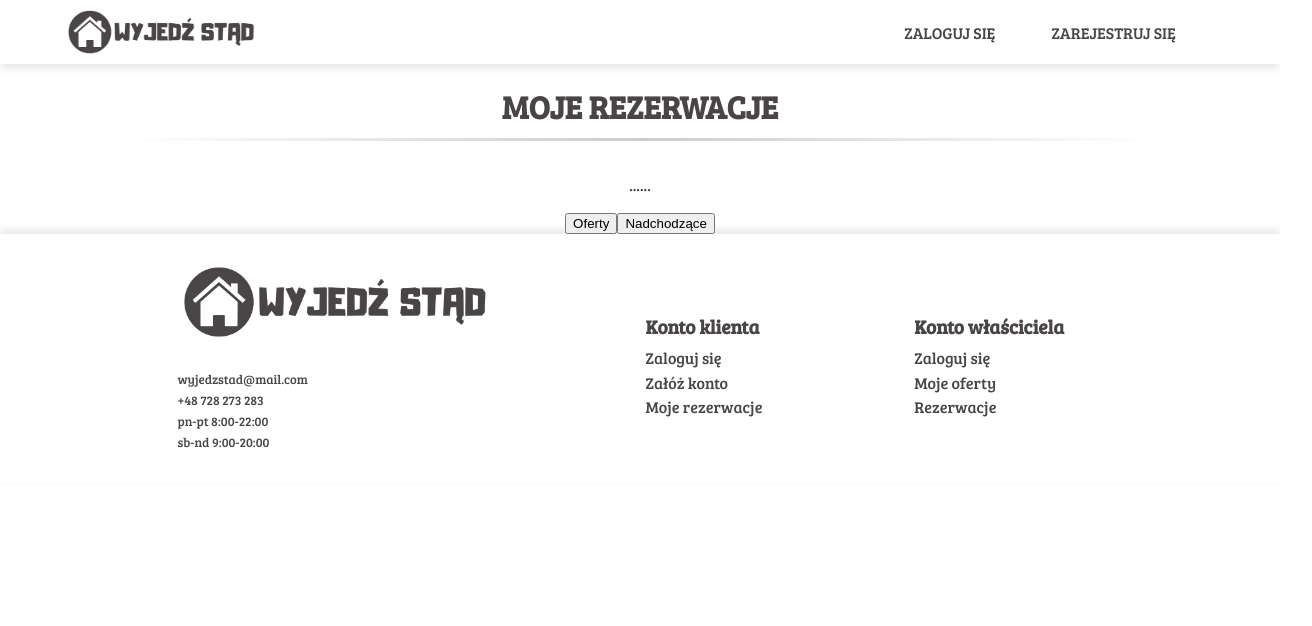
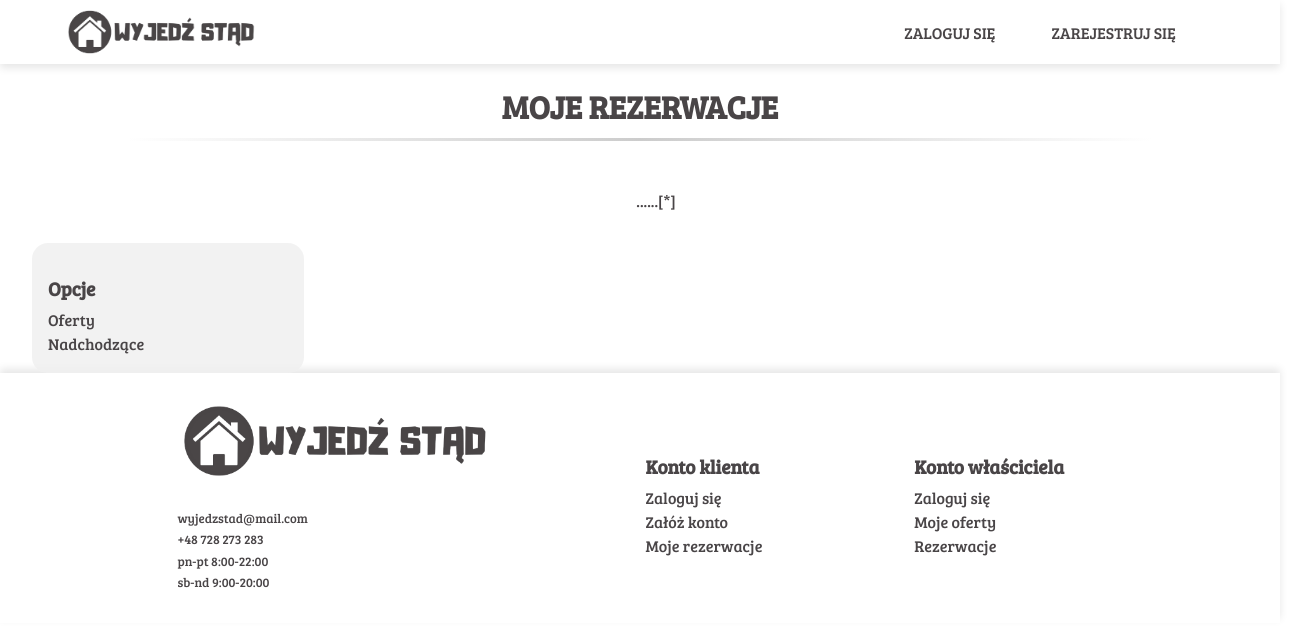
Before and after one commit to afra50/Bazy-Danych, a React (Create React App) app in the folder projekt/: page /client/reservations in a window 1280 px wide. Shown: the top 626 px of the page, 1312 px wide, since content can reach past the window. Built offline with nearby package versions, Linux system fonts and the light colour scheme.

Commit message:
Myreservation styles

```diff
--- a/projekt/src/components/pages/client/My_reservation.js
+++ b/projekt/src/components/pages/client/My_reservation.js
@@ -7,12 +7,13 @@ function MyReservations() {
 
             <h1>MOJE REZERWACJE</h1>
             <div className="reservation-content">
-                <p>...... </p>
+                <p>......[*] </p>
              </div>
+
             <div className="reservation-option">
-
-                <button>Oferty</button>
-                <button>Nadchodzące</button>
+                <h2>Opcje</h2>
+                < a href="Oferty">Oferty</a>
+                < a href="Nadchodzące">Nadchodzące</a>
             </div>
 
     </div>
--- a/projekt/src/styles/Footer.scss
+++ b/projekt/src/styles/Footer.scss
@@ -19,7 +19,7 @@
       margin: 0 auto;
     }
     h2 {
-      font-weight: 3000;
+      font-weight: 900;
       margin-bottom: 0.5rem;
       font-size: 1.2rem;
     }
--- a/projekt/src/styles/pages/client/My_reservation.scss
+++ b/projekt/src/styles/pages/client/My_reservation.scss
@@ -3,7 +3,7 @@
 .reservation{
     display: flex;
     flex-direction: column;
-    align-items: center;
+    align-items: flex-start;
     font-family: $font-primary;
     color: $primary-color;
   //  padding: 1rem 4rem 1rem 8rem;
@@ -30,6 +30,50 @@
             left: 10%;
     }
 
+}
+.reservation-content {
+    width: 100%;
+    text-align: center;
+    padding: 1rem;
+}
+
+.reservation-option{
+    position: relative;
+    display: flex;
+    flex-direction: column;
+    width: 15rem;
+
+    margin-left: 2rem;
+    padding: 1rem;
+    background-color: #f0f0f0d7;
+    border-radius: 1rem;
+
+
+    h2{
+        font-weight: 900;
+        margin-bottom: 0.5rem;
+        font-size: 1.2rem;
+
+    }
+
+
+     a {
+            text-decoration: none;
+            display: block;
+            color: $primary-color;
+            margin-bottom: 0.2rem;
+            transition: transform 0.3s ease, color 0.3s ease;
+            &:hover {
+              text-decoration: underline;
+              transform: scale(1.1);
+              color: darken($primary-color, 30%);
+            }
+        }
+
+
+
+
 
 }
+
 }
```
